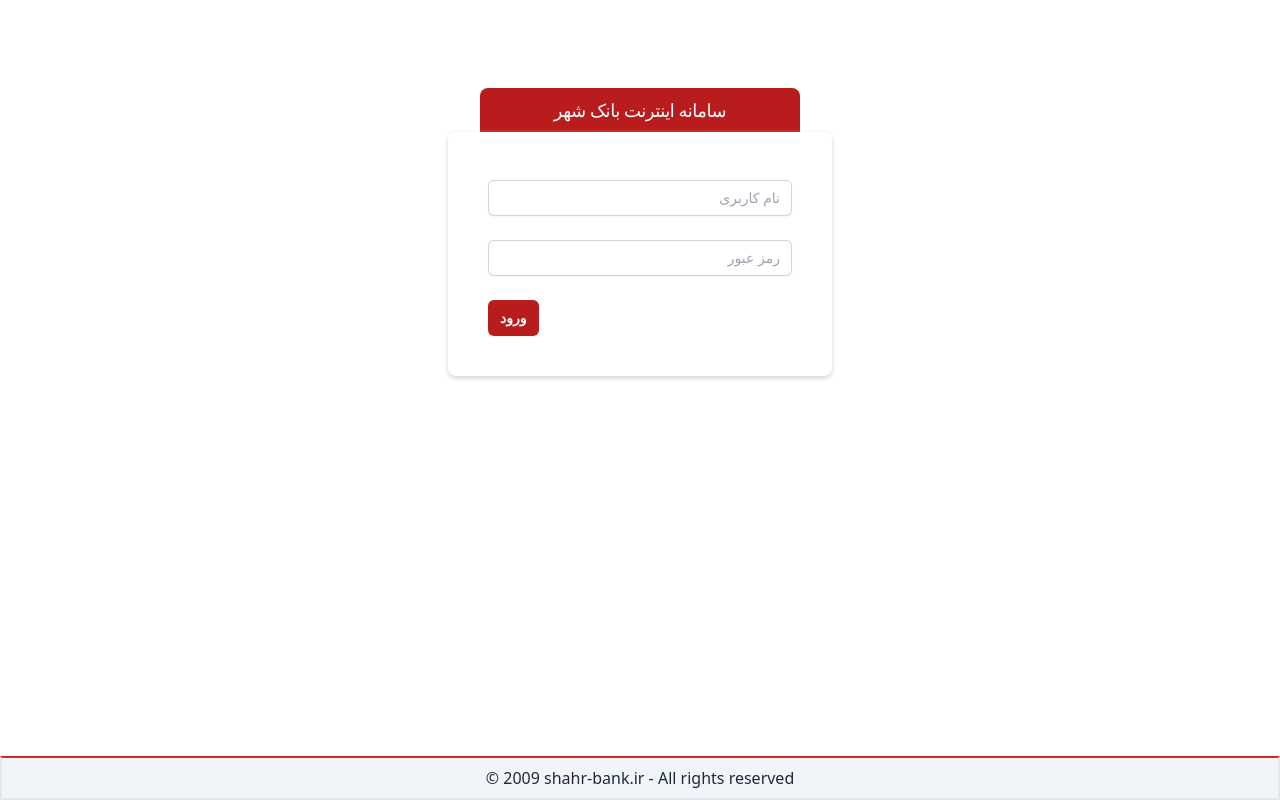
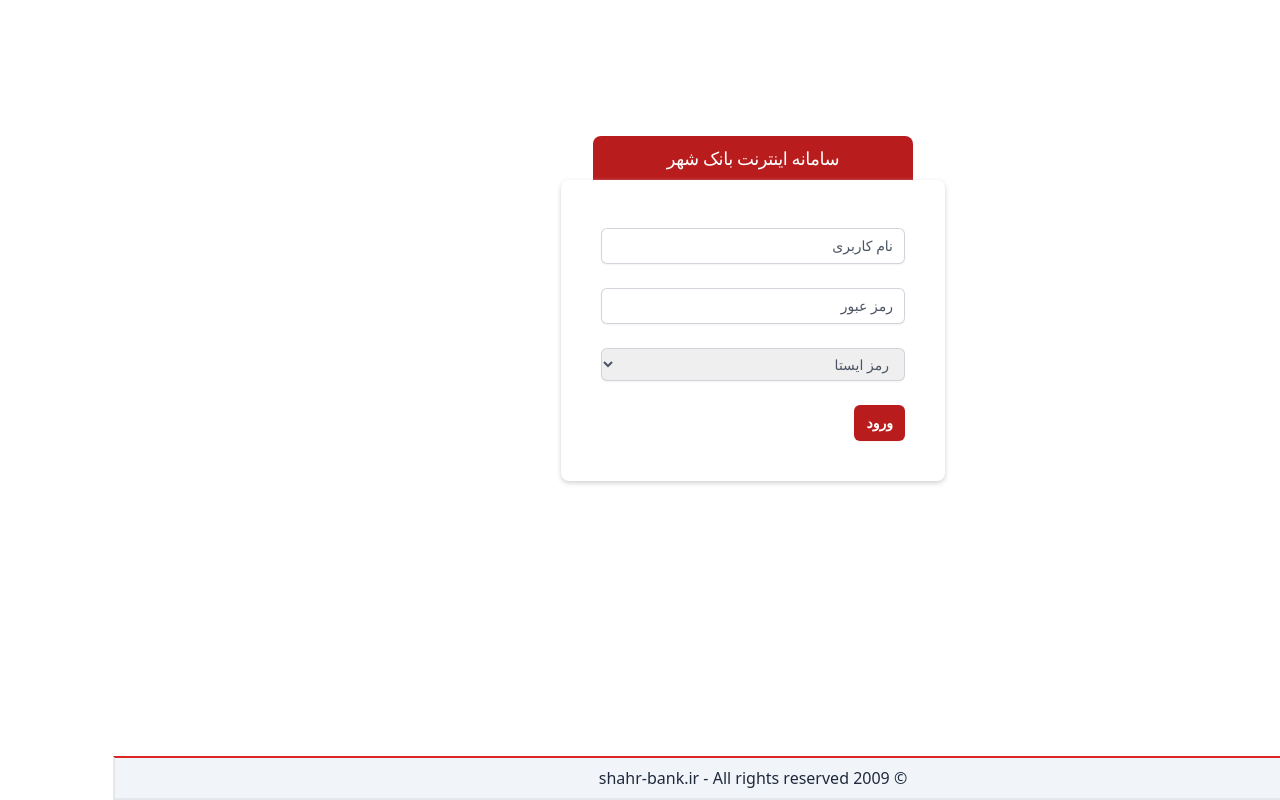
Before and after one commit to yasaminrasouli/first-project, a React (Create React App) app: page / in a window 1280 px wide. Built offline with nearby package versions, Linux system fonts and the light colour scheme.

Commit message:
Add initial version of the project

```diff
--- a/package.json
+++ b/package.json
@@ -7,10 +7,12 @@
     "@testing-library/react": "^13.4.0",
     "@testing-library/user-event": "^13.5.0",
     "axios": "^1.7.3",
+    "moment-jalaali": "^0.10.1",
     "postcss": "^8.4.41",
     "react": "^18.3.1",
     "react-dom": "^18.3.1",
-    "react-scripts": "5.0.1",
+    "react-scripts": "^5.0.1",
+    "tailwindcss-rtl": "^0.9.0",
     "web-vitals": "^2.1.4"
   },
   "scripts": {
@@ -41,6 +43,7 @@
   "description": "This project was bootstrapped with [Create React App](https://github.com/facebook/create-react-app).",
   "main": "index.js",
   "devDependencies": {
+    "persian-date": "^1.1.0",
     "tailwindcss": "^3.4.9"
   },
   "author": "",
--- a/public/index.html
+++ b/public/index.html
@@ -1,5 +1,5 @@
 <!DOCTYPE html>
-<html lang="en">
+<html dir="rtl">
   <head>
     <meta charset="utf-8" />
     <link rel="icon" href="%PUBLIC_URL%/favicon.ico" />
--- /dev/null
+++ b/src/Date.jsx
@@ -0,0 +1,11 @@
+import React from "react";
+
+function MyDateComponent() {
+  return (
+    <div>
+      {new Date().toLocaleDateString()} {/* Display current date */}
+    </div>
+  );
+}
+
+export default MyDateComponent;
--- /dev/null
+++ b/src/HeaderComponent.jsx
@@ -0,0 +1,13 @@
+import React from "react";
+import Date from "./Date";
+
+function HeaderComponent() {
+  return (
+    <div>
+      hi
+      <Date />
+    </div>
+  );
+}
+
+export default HeaderComponent;
--- a/src/LoginForm.jsx
+++ b/src/LoginForm.jsx
@@ -1,12 +1,12 @@
 import React, { useState } from "react";
 import axios from "axios";
 import Footer from "./footer";
+import HeaderComponent from "./HeaderComponent";
 
 const Login = () => {
   const [username, setUsername] = useState("");
   const [password, setPassword] = useState("");
   const [error, setError] = useState("");
-  const [isLoggedIn, setIsLoggedIn] = useState(false);
 
   const handleLogin = async (e) => {
     e.preventDefault();
@@ -21,7 +21,6 @@
       );
 
       if (response.data.success) {
-        setIsLoggedIn(true);
         setError("");
       } else {
         setError("Invalid username or password");
@@ -34,6 +33,7 @@
 
   return (
     <>
+      <HeaderComponent />
       <div className="flex min-h-full flex-1 flex-col justify-center px-6 py-12 lg:px-8">
         <div>
           <h2 className="bg-red-700 p-1 rounded-t-lg mt-10 text-center text-lg leading-9 tracking-tight text-white sm:mx-auto sm:w-full sm:max-w-xs">
@@ -61,7 +61,7 @@
                   onChange={(e) => setUsername(e.target.value)}
                   required
                   placeholder="نام کاربری"
-                  className="block w-full rounded-md text-right pr-3 border-0 py-1.5 text-gray-900 shadow-sm ring-1 ring-inset ring-gray-300 placeholder:text-gray-400 focus:ring-2 focus:ring-inset focus:ring-indigo-600 sm:text-sm sm:leading-6"
+                  className="block w-full rounded-md text-right pr-3 border-0 py-1.5 text-gray-900 shadow-sm ring-1 ring-inset ring-gray-300 placeholder:text-gray-600 focus:ring-2 focus:ring-inset focus:ring-indigo-600 sm:text-sm sm:leading-6"
                 />
               </div>
             </div>
@@ -72,7 +72,7 @@
               ></label>
               <div className="mt-2">
                 <input
-                  className="block w-full rounded-md border-0 py-1.5 text-gray-900 shadow-sm ring-1 ring-inset ring-gray-300 text-right pr-3 placeholder:text-gray-400 focus:ring-2 focus:ring-inset focus:ring-indigo-600 sm:text-sm sm:leading-6"
+                  className="block w-full rounded-md border-0 py-1.5 text-gray-900 shadow-sm ring-1 ring-inset ring-gray-300 text-right pr-3 placeholder:text-gray-600 focus:ring-2 focus:ring-inset focus:ring-indigo-600 sm:text-sm sm:leading-6"
                   id="password"
                   name="password"
                   type="password"
@@ -82,6 +82,16 @@
                   placeholder="رمز عبور"
                 />
               </div>
+            </div>
+            <div className="dir-rtl">
+              <label
+                htmlFor="dropdown"
+                className="block text-sm font-medium leading-6 text-gray-900"
+              ></label>
+              <select className="block w-full rounded-md border-0 py-1.5 text-gray-600 shadow-sm ring-1 ring-inset ring-gray-300 text-right pr-3 placeholder:text-gray-400 focus:ring-2 focus:ring-inset focus:ring-indigo-600 sm:text-sm sm:leading-6">
+                <option value="">رمز ایستا</option>
+                <option value="">رمز یکبار مصرف</option>
+              </select>
             </div>
             <div>
               <button
--- a/src/footer.jsx
+++ b/src/footer.jsx
@@ -1,3 +1,5 @@
+import React from "react";
+
 function footer() {
   return (
     <div className="fixed left-0 right-0 border-2 border-t-red-600 bottom-0 w-100 bg-slate-100 text-slate-800 text-center p-2">
--- a/tailwind.config.js
+++ b/tailwind.config.js
@@ -1,6 +1,5 @@
-/** @type {import('tailwindcss').Config} */
 module.exports = {
-  content: ["./src/**/*.{js,jsx,ts,tsx}"],
+  content: ["./src/**/*.{js,jsx,ts,tsx,html}"],
   theme: {
     extend: {},
   },
```
Also changed, not shown: 1 other file (tests, documents, lock files or other folders).
